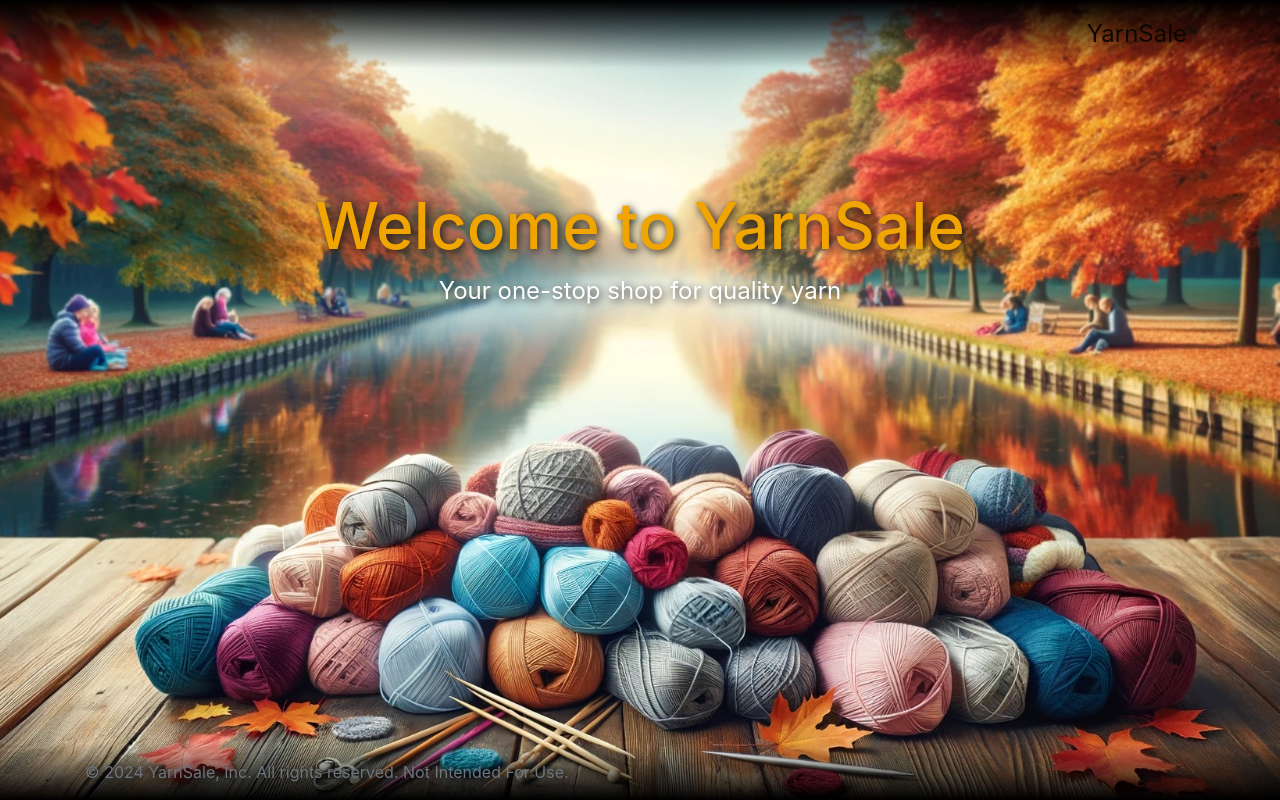
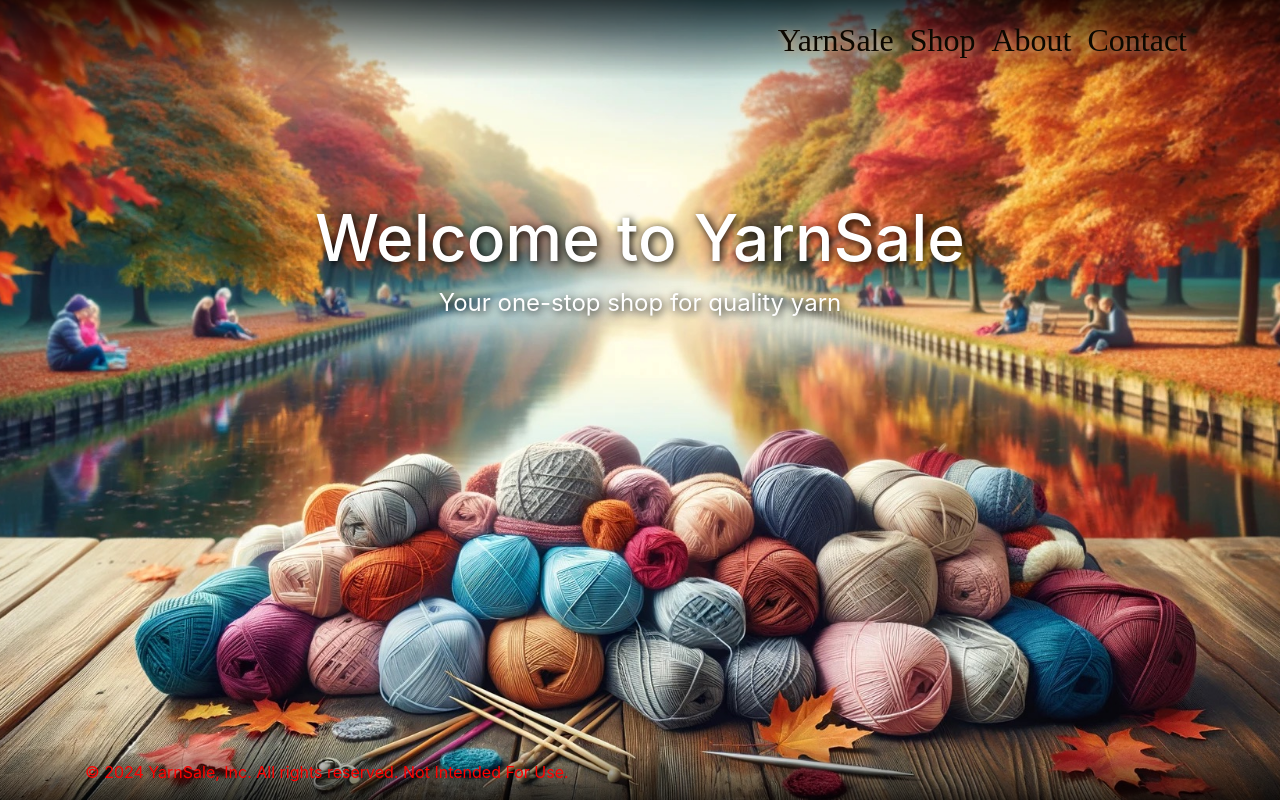
Before and after one commit to RobTilton/YarnSale_eshop, a Django app: page /frontend/ in a window 1280 px wide. Run offline with Django 5.2, Linux system fonts and the light colour scheme; some libraries are stand-ins or nearby versions.

Commit message:
close enough

```diff
--- a/YarnSale/templates/base.html
+++ b/YarnSale/templates/base.html
@@ -13,14 +13,23 @@
     {% block extrahead %}{% endblock %}
 </head>
 <body>
+    <!-- Navigation Bar -->
 
-    <!-- Navigation Bar -->
     <nav class="navbar navbar-expand-md">
         <div class="container">
             <div class="collapse navbar-collapse" id="navbarNav">
                 <ul class="navbar-nav ml-auto">
                     <li class="nav-item active">
                         <a class="nav-link custom-nav-link" href="{% url 'home' %}">YarnSale</a>
+                    </li>
+                    <li class="nav-item active">
+                        <a class="nav-link custom-nav-link" href="{% url 'home' %}">Shop</a>
+                    </li>
+                    <li class="nav-item active">
+                        <a class="nav-link custom-nav-link" href="{% url 'home' %}">About</a>
+                    </li>
+                    <li class="nav-item active">
+                        <a class="nav-link custom-nav-link" href="{% url 'home' %}">Contact</a>
                     </li>
                     <!-- Add more navigation items here -->
                 </ul>
--- a/static/css/custom.css
+++ b/static/css/custom.css
@@ -1,15 +1,15 @@
+/* custom.css */
+
 html, body {
     height: 100%;
     margin: 0;
 }
-
 body {
     display: flex;
     flex-direction: column;
     background: url('/static/images/YarnSale.jpeg') no-repeat center center fixed;
     background-size: cover;
 }
-
 main {
     flex: 1;
     display: flex;
@@ -18,51 +18,51 @@ main {
     align-items: center; /* Centers content horizontally */
 }
 
-/* Styling for the content on the home page */
+/* Home Page Text */
 .text-center {
-    margin-top: 2rem; /* Adjust top margin to position the text higher -- doesnt work... */
+    margin-top: 2rem; /* Adjust top margin to position the text higher */
 }
 .text-center h1 {
-    color: #F0A500;
+    color: #fff; /* White text color */
     font-size: 4rem; /* Large font size for the main heading */
-    text-shadow: 2px 2px 8px #1B1A17; /* Text shadow for legibility */
+    text-shadow: 2px 2px 8px rgb(0, 0, 0); /* Text shadow for legibility */
 }
 .text-center p {
-    color: #fff;
+    color: #fff; /* White text color */
     font-size: 1.5rem; /* Size of the subheading */
-    text-shadow: 2px 2px 8px #1B1A17;
+    text-shadow: 2px 2px 8px rgb(0, 0, 0); /* Text shadow for legibility */
 }
 
-
-/* Styling for the navbar */
-.navbar {
-    background-color: rgba(255, 255, 255, 0); /* Fully transparent */
-    background-image: linear-gradient(to bottom, rgb(0, 0, 0), rgba(255, 255, 255, 0));
+/* Ensures the custom styles take precedence over Bootstrap */
+html body nav.navbar,
+html body footer.footer {
+    background-color: transparent !important;
+    background-image: none !important;
 }
 
-.navbar {
-    justify-content: center; /* doesnt work, research */
+/* Sets the gradient on the navbar */
+html body nav.navbar {
+    background-image: linear-gradient(to bottom, rgba(0, 0, 0, 0.7), rgba(0, 0, 0, 0)) !important;
+}
+html body footer.footer {
+    background-image: linear-gradient(to top, rgba(0, 0, 0, 0.7), rgba(0, 0, 0, 0)) !important;
 }
 
-/* Style for navbar links */
+/* Navbar links */
+html body nav.navbar .navbar-nav .nav-link {
+    color: #0c0800 !important;
+}
+html body nav.navbar .navbar-nav .nav-link:hover {
+    color: #fdfdfd !important;
+}
 .custom-nav-link {
-    color: #0c0800; /* Your desired color */
-    font-size: 1.5rem;
+    font-family: 'Times New Roman', Times, serif;
+    font-size: xx-large;
+    text-shadow: 2px 2px 8px rgb(233, 178, 126)
+
 }
 
-.custom-nav-link:hover {
-    color: #fdfdfd; /* Your desired color on hover */
+/* Color of text inside the footer */
+html body footer.footer .text-muted {
+    color: #ff0000 !important;
 }
-
-
-/* Footer color */
-.footer {
-    background-color: rgba(255, 255, 255, 0); /* Fully transparent */
-    background-image: linear-gradient(to top, rgb(0, 0, 0), rgba(255, 255, 255, 0));
-}
-
-/* Footer text color */
-.footer .text-muted {
-    color: #fff;
-    text-shadow: 2px 2px 8px #1B1A17;
-}
```
